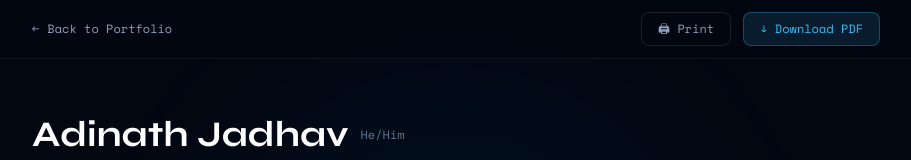
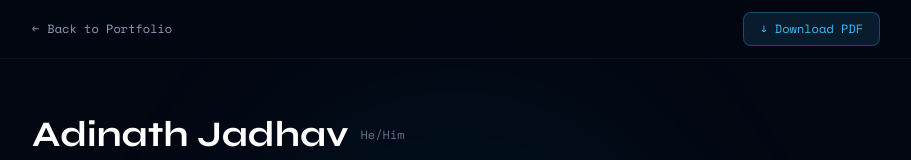
Before and after one commit to Adinath-j/3dportfolio, a React (Vite) app in the folder frontend/: page /resume in a window 1280 px wide. Shown: the top 160 px of the page, without its empty margins (184-1095 px from the left). Built offline with nearby package versions, Linux system fonts and the light colour scheme; the HTML template or start-up script is replaced by a standard one.

Commit message:
removed print button

```diff
--- a/frontend/src/pages/Resume.jsx
+++ b/frontend/src/pages/Resume.jsx
@@ -121,15 +121,6 @@ export default function Resume() {
           </Link>
 
           <div className="flex items-center gap-2 sm:gap-3">
-            {/* Print / Save as PDF */}
-            <motion.button
-              whileHover={{ scale: 1.03 }}
-              whileTap={{ scale: 0.97 }}
-              onClick={() => window.print()}
-              className="font-mono text-xs px-3 sm:px-4 py-2 rounded-lg border border-white/10 text-slate-400 hover:text-white hover:border-white/20 transition-all"
-            >
-              🖨 Print
-            </motion.button>
 
             {/* Download PDF */}
             <motion.a
```
